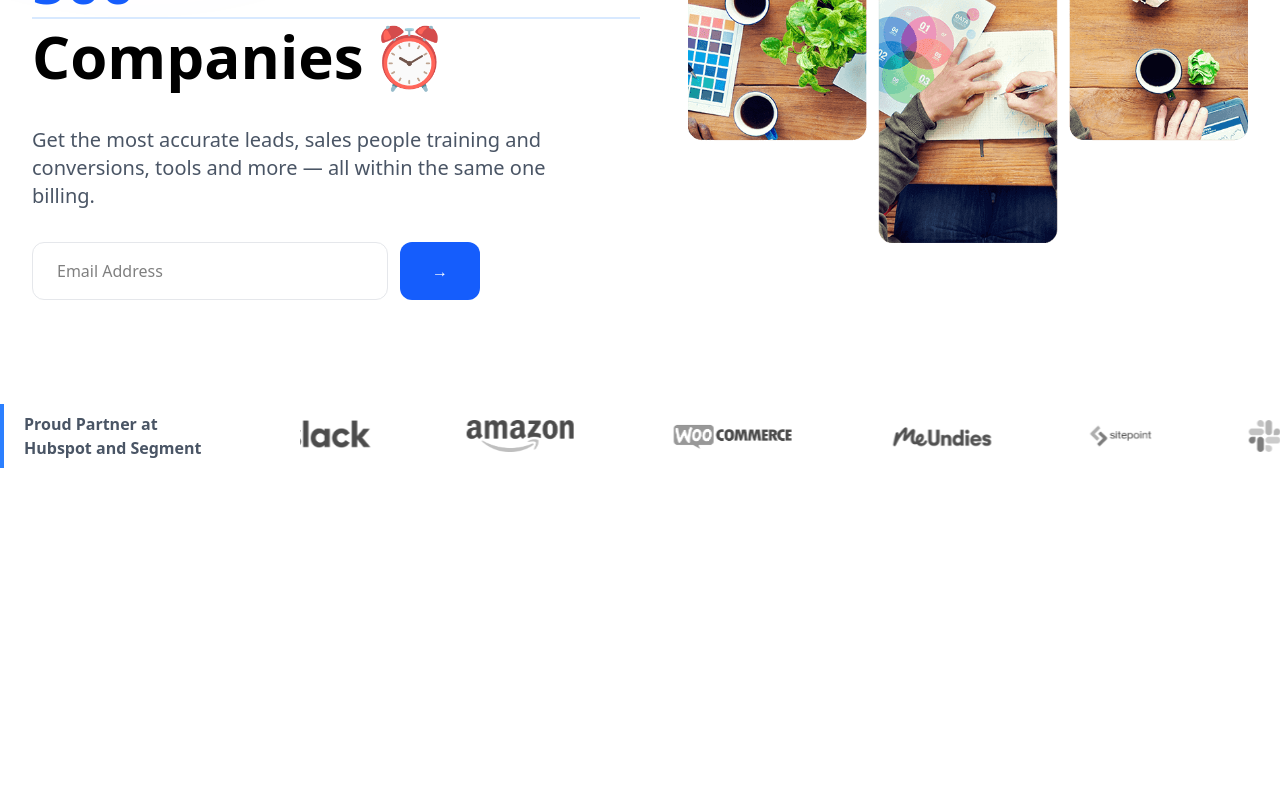
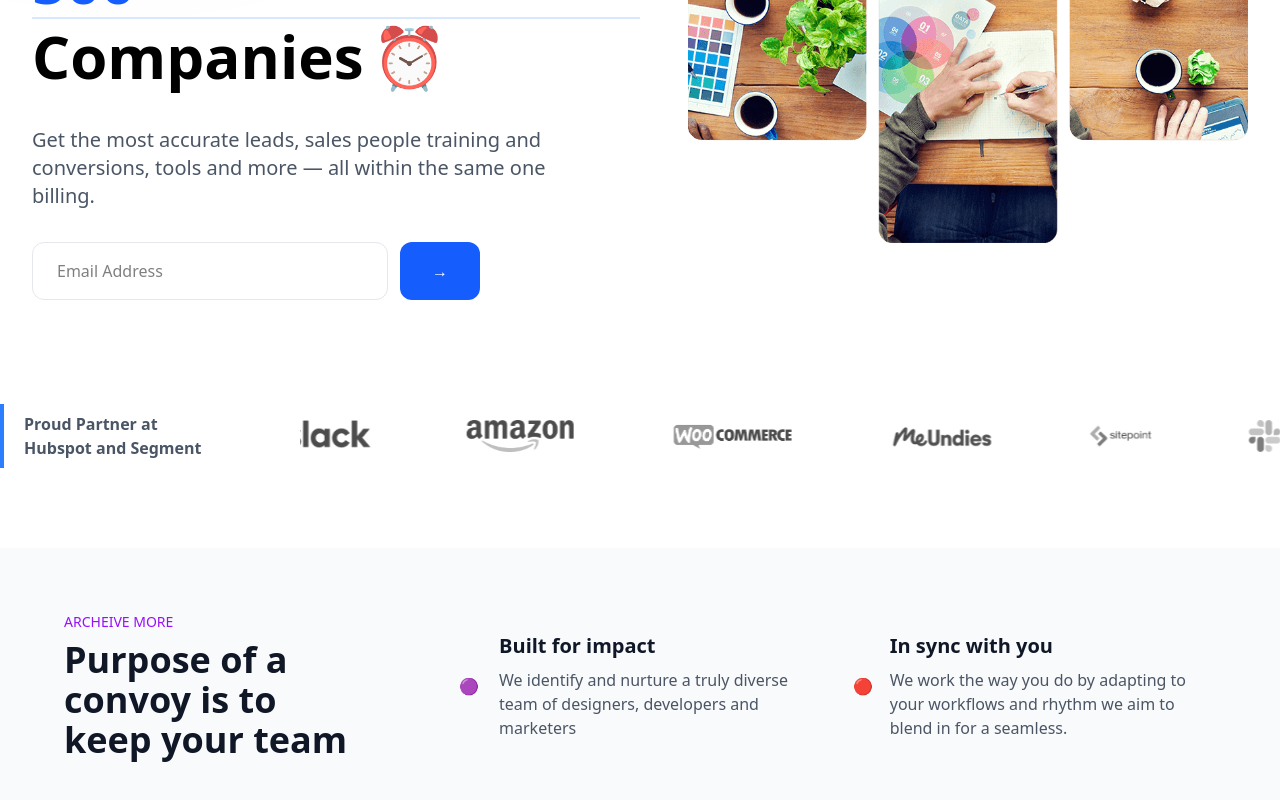
Before and after one commit to Dewmini-Kaveesha/modern-business-landing-page, a React (Vite) app: page / in a window 1280 px wide. Shown: the part 529-1329 px from the top of the page. Before the commit the page ends 1077 px from the top, so only its background shows below. Built offline with nearby package versions, Linux system fonts and the light colour scheme.

Commit message:
completed thw purposeSection

```diff
--- a/src/App.jsx
+++ b/src/App.jsx
@@ -3,6 +3,7 @@
 import './App.css'
 import Navbar from './components/Navbar'
 import CompanyLogo from './components/CompanyLogo'
+import PurposeSection from './components/PurposeSection'
 
 function App() {
 
@@ -16,6 +17,7 @@
           <div className="overflow-hidden">
             <Hero />
             <CompanyLogo />
+            <PurposeSection />
           </div>
       </main>
 
--- /dev/null
+++ b/src/assets/data.js
@@ -0,0 +1,15 @@
+
+//   purpose section
+
+export const features = [
+    {
+      icon: "🟣", // Replace with your actual icon component or image
+      title: "Built for impact",
+      description: "We identify and nurture a truly diverse team of designers, developers and marketers"
+    },
+    {
+      icon: "🔴", // Replace with your actual icon component or image
+      title: "In sync with you",
+      description: "We work the way you do by adapting to your workflows and rhythm we aim to blend in for a seamless."
+    }
+  ];
--- /dev/null
+++ b/src/components/PurposeSection.jsx
@@ -0,0 +1,52 @@
+import React from 'react'
+
+const PurposeSection = () => {
+     const features = [
+    {
+      icon: "🟣", // Replace with your actual icon component or image
+      title: "Built for impact",
+      description: "We identify and nurture a truly diverse team of designers, developers and marketers"
+    },
+    {
+      icon: "🔴", // Replace with your actual icon component or image
+      title: "In sync with you",
+      description: "We work the way you do by adapting to your workflows and rhythm we aim to blend in for a seamless."
+    }
+  ];
+  return (
+    <section className='w-full bg-gray-50 py-16 px-4 sm:px-6 md:px-8'>
+        <div className="max-w-6xl mx-auto">
+            <div className='grid md:grid-cols-3 grid-cols-1 gap-8'>
+
+                {/*heading section*/ }
+
+                <div className=''>
+                    <p className="text-sm text-purple-600 font-medium mb-2">
+                        ARCHEIVE MORE
+                    </p>
+                    <h2 className='text-3xl md:w-4/5 w-full md:text-4xl font-bold text-gray-900'>Purpose of a convoy is to keep your team</h2>
+                </div>
+
+                {/* bullet points*/ }
+                <div className='col-span-2 grid grid-cols-1 md:grid-cols-2 justify-between gap-8'>
+                    {
+                        features.map((feature, index) => (
+                            <div key={index} className='flex items-center space-x-4 '>
+                                <div className='w-12 h-12 flex items-center justify-start rounded-lg'>{feature.icon} </div>
+                                <div>
+                                    <h3 className='text-xl font-bold text-gray-900 mb-2'>{feature.title}
+                                    </h3>
+                                    <p className='text-gray-600'>{feature.description}</p>
+                                </div>
+                            </div>
+                        ))
+                    }
+                </div>
+
+            </div>
+        </div>
+    </section>
+  )
+}
+
+export default PurposeSection
--- a/src/index.css
+++ b/src/index.css
@@ -1,6 +1 @@
 @import "tailwindcss";
-
-/* html{
-    scroll-behavior: smooth;
-    scroll-padding-top: 100px
-} */
```
